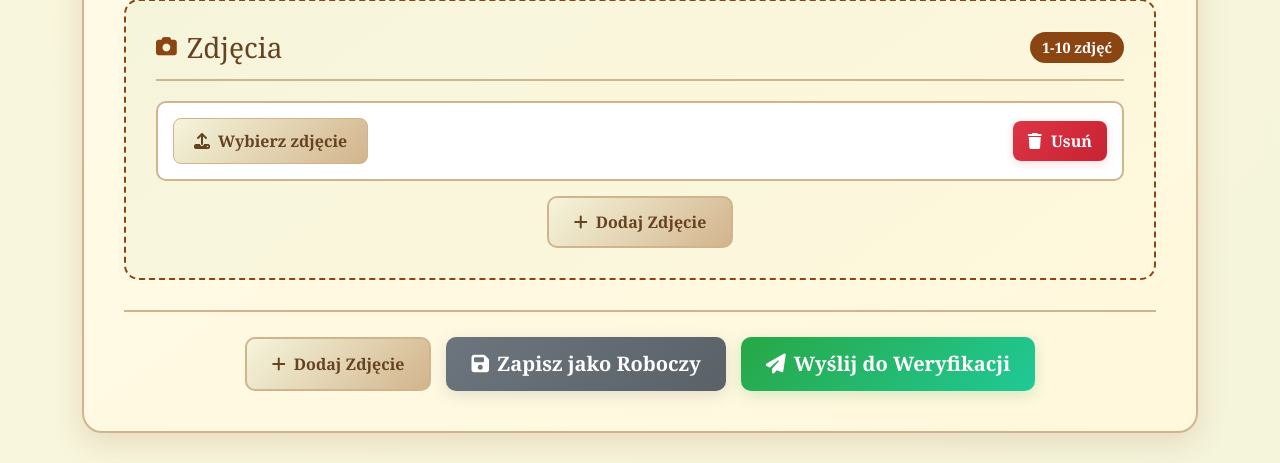
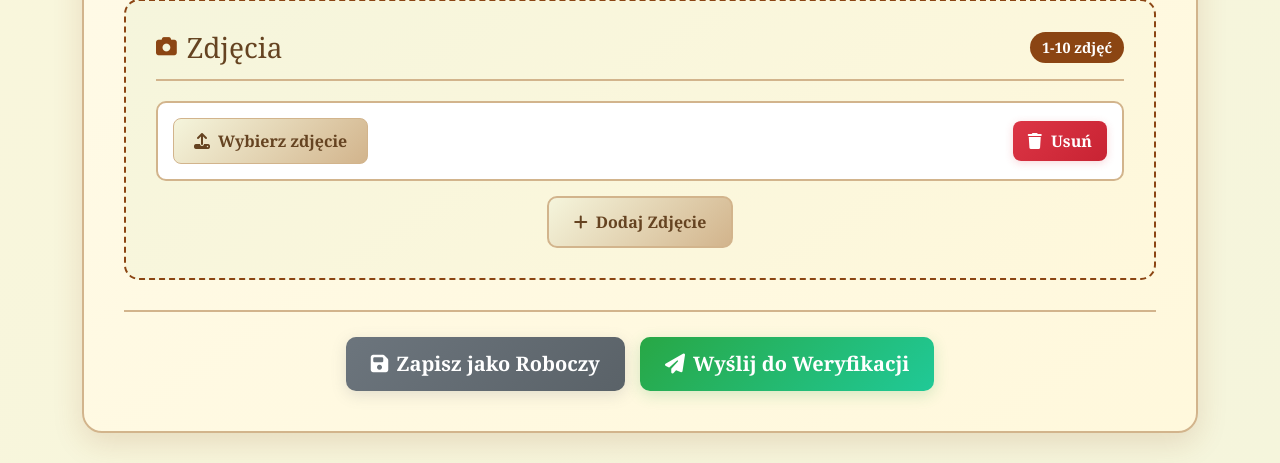
Before and after one commit to JakubSwid/Django, a Django app: page /formularz/ in a window 1280 px wide. Shown: the part 3219-3682 px from the top of the page. Run offline with Django 5.2, Linux system fonts and the light colour scheme; a user stored in the database is signed in; some libraries are stand-ins or nearby versions.

Commit message:
Usunięcie niepotrzebnych komentarzy i naprawienie błędów CSS w szablonach Django
Co-authored-by: JakubSwid <151456776+JakubSwid@users.noreply.github.com>

```diff
--- a/aplikacja/templates/base.html
+++ b/aplikacja/templates/base.html
@@ -114,11 +114,6 @@
     <!-- Navbar -->
     <nav class="navbar navbar-expand-lg fixed-top">
         <div class="container">
-<!--            <a class="navbar-brand" href="{% url 'wyszukaj' %}">-->
-<!--                <i class="fas fa-search"></i>-->
-<!--                Wyszukiwarka Obiektów-->
-<!--            </a>-->
-
             <button class="navbar-toggler" type="button" data-bs-toggle="collapse" data-bs-target="#navbarNav" aria-controls="navbarNav" aria-expanded="false" aria-label="Toggle navigation">
                 <span class="navbar-toggler-icon"></span>
             </button>
--- a/aplikacja/templates/formularz.html
+++ b/aplikacja/templates/formularz.html
@@ -469,9 +469,6 @@
                 </div>
 
                 <div class="button-group">
-                    <button type="button" class="btn add-photo-btn" onclick="addPhoto()">
-                        <i class="fas fa-plus"></i> Dodaj Zdjęcie
-                    </button>
                     {% if is_editor %}
                         <!-- For editors, show only save button -->
                         <button type="submit" class="btn btn-primary btn-lg">
--- a/aplikacja/templates/moje_zgloszenia.html
+++ b/aplikacja/templates/moje_zgloszenia.html
@@ -176,6 +176,8 @@
         color: white;
         text-decoration: none;
     }
+
+    .no-objects {
         background: linear-gradient(145deg, #fff 0%, var(--cream) 100%);
         border: 2px solid var(--light-brown);
         border-radius: 15px;
--- a/aplikacja/templates/rekordy.html
+++ b/aplikacja/templates/rekordy.html
@@ -287,10 +287,6 @@
                 font-size: 2rem;
             }
         }
-
-
-
-
 </style>
 {% endblock %}
 
```
Also changed, not shown: aplikacja/templates/szczegoly_obiektu.html (+0 -7 lines).
